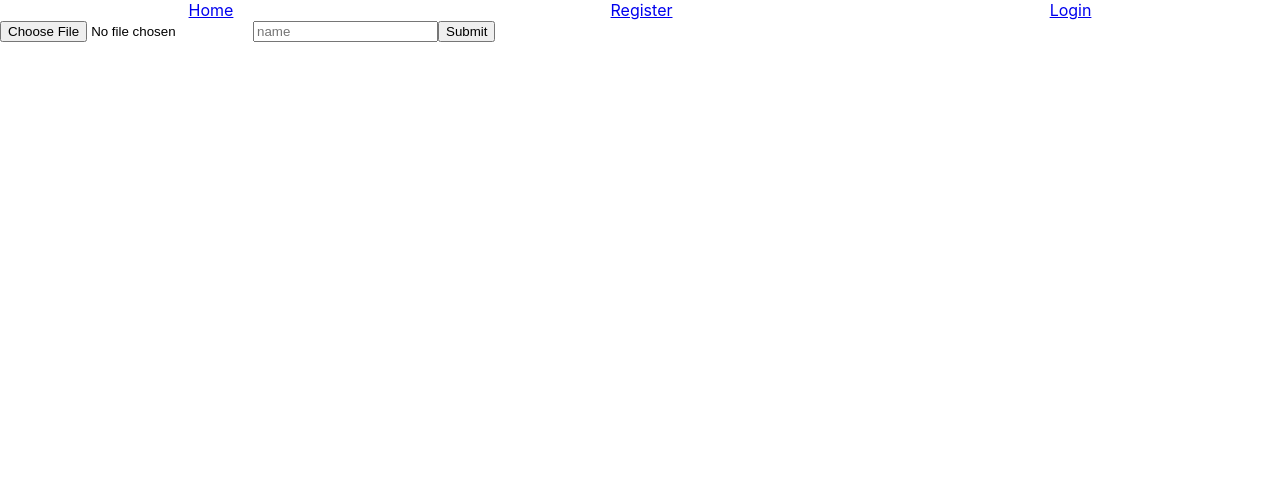
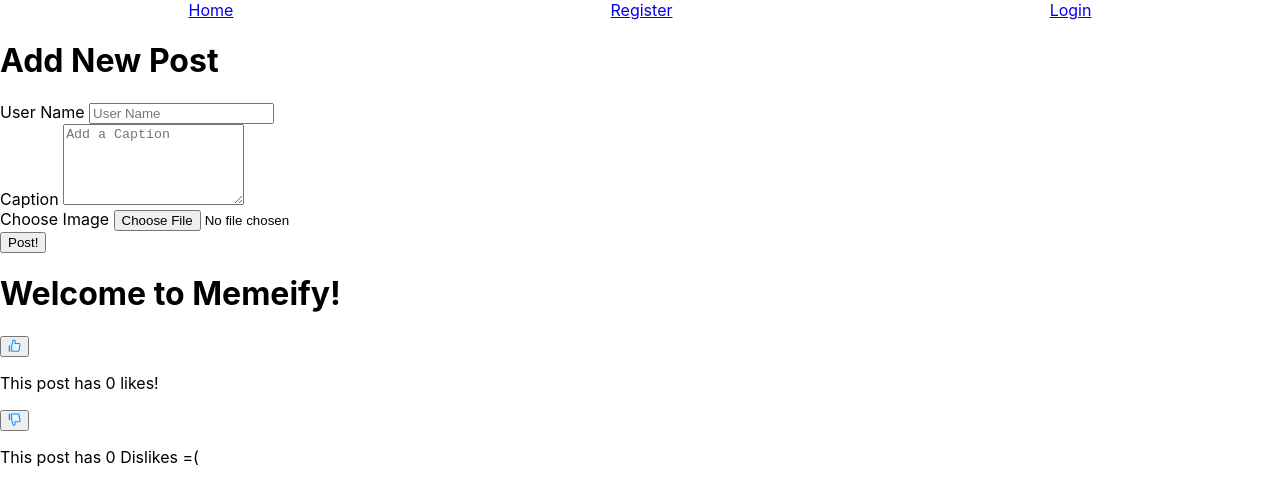
Before and after one commit to midastouchprd/memeify, a React (Create React App) app: page / in a window 1280 px wide. Shown: the top 504 px of the page. Built offline with nearby package versions, Linux system fonts and the light colour scheme.

Commit message:
Add the s at the end of file[0] in PostForm import it in app.js file

```diff
--- a/src/App.js
+++ b/src/App.js
@@ -3,7 +3,7 @@ import React from 'react';
 import Dislikes from './components/Dislike';
 import Likes from './components/Likes';
 import Nav from './components/Nav';
-import User from './components/User';
+import PostForm from './components/PostForm';
 
 // define our Welcome functional component
 function Welcome() {
@@ -12,10 +12,10 @@ function Welcome() {
     // Make sure to return some UI
     <div>
       <Nav />
-      <User />
-      {/* <h1>Welcome to Meme-ification!</h1>
+      <PostForm />
+      <h1>Welcome to Memeify!</h1>
       <Likes />
-      <Dislikes /> */}
+      <Dislikes />
     </div>
   );
 }
--- a/src/components/PostForm/index.js
+++ b/src/components/PostForm/index.js
@@ -15,7 +15,7 @@ const PostForm = () => {
   const [fileName, setFileName] = useState("");
 
   const onChangeFile = (e) => {
-    setFileName(e.target.file[0]);
+    setFileName(e.target.files[0]);
   }
 
   const changeOnClick = (e) => {
@@ -71,7 +71,7 @@ const PostForm = () => {
           type="file"
           filename="postImage"
           className="form-control-file"
-          // accept="image/*"
+          accept="image/*"
           onChange={onChangeFile}
           />
         </div>
```
